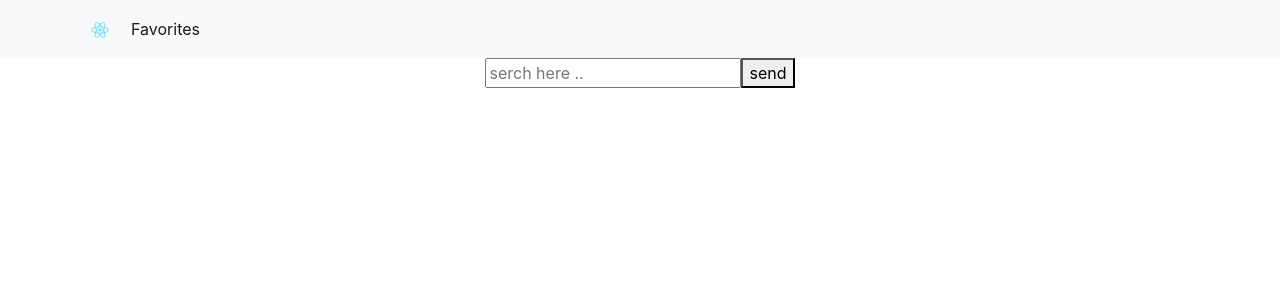
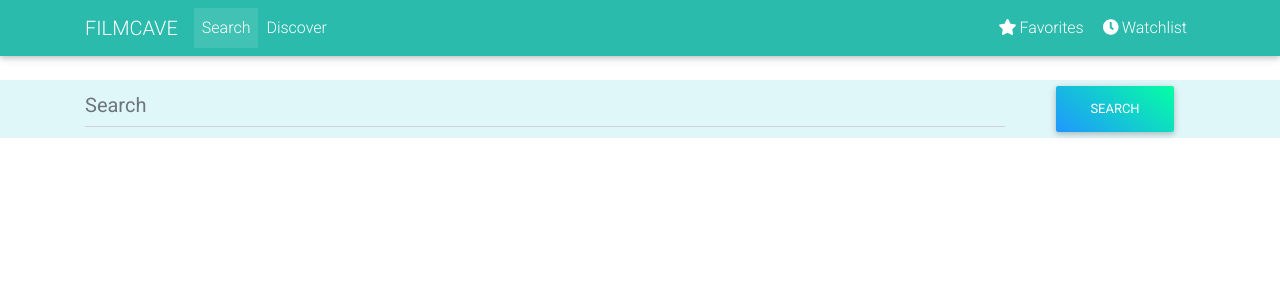
Before and after one commit to dragan777/filmcave, a React (Create React App) app: page / in a window 1280 px wide. Shown: the top 300 px of the page. Built offline with nearby package versions, Linux system fonts and the light colour scheme.

Commit message:
styling with md bootstrap

```diff
--- a/package.json
+++ b/package.json
@@ -8,6 +8,7 @@
     "@testing-library/user-event": "^7.2.1",
     "axios": "^0.19.2",
     "bootstrap": "^4.4.1",
+    "mdbreact": "^4.25.5",
     "react": "^16.13.1",
     "react-bootstrap": "^1.0.0",
     "react-cookies": "^0.1.1",
--- a/src/components/layout/Header.js
+++ b/src/components/layout/Header.js
@@ -6,19 +6,43 @@ import {
 } from "react-router-dom";
 const Header = (props) => {
     return (
-        <nav className="navbar navbar-light bg-light">
-            <div className="container">
-                <a className="navbar-brand" href="#">
-                    <img src={logo} width="30" height="30" alt=""/>
-                </a>
-                <ul className="navbar-nav mr-auto">
-                    <li className="nav-item active">
-                        <Link className="nav-link" to="/favorites">Favorites</Link>
+        <nav class="mb-1 navbar navbar-expand-lg navbar-dark default-color">
+            <div className='container'>
+            <a class="navbar-brand" href="#">FILMCAVE</a>
+            <button class="navbar-toggler" type="button" data-toggle="collapse" data-target="#navbarSupportedContent-333"
+                    aria-controls="navbarSupportedContent-333" aria-expanded="false" aria-label="Toggle navigation">
+                <span class="navbar-toggler-icon"></span>
+            </button>
+            <div class="collapse navbar-collapse" id="navbarSupportedContent-333">
+                <ul class="navbar-nav mr-auto">
+                    <li class="nav-item active">
+                        <Link class="nav-link" to="/">Search
+                            <span class="sr-only">(current)</span>
+                        </Link>
+                    </li>
+                    <li class="nav-item">
+                        <Link class="nav-link" to="/discover">Discover</Link>
+                    </li>
+                </ul>
+                <ul class="navbar-nav ml-auto nav-flex-icons">
+                    <li class="nav-item">
+                        <Link to="/favorites" className="nav-link waves-effect waves-light">
+                            <i className="fas fa-star"></i>
+                            Favorites
+                        </Link>
+                    </li>
+                    <li class="nav-item">
+                        <a class="nav-link waves-effect waves-light">
+                            <i className="fas fa-clock"></i>
+                            Watchlist
+                        </a>
                     </li>
                 </ul>
             </div>
+            </div>
         </nav>
     );
+
 };
 
 export default Header;
--- a/src/components/movies/Favorites.js
+++ b/src/components/movies/Favorites.js
@@ -8,11 +8,13 @@ const Favorites = () => {
 
     return (
 
-        <div>
+        <div className='container'>
+            <div className='row'>
 
             {favorites.map((favoriteMovie) => (
                 <MovieCard movie={favoriteMovie} key={favoriteMovie.id}/>
             ))}
+            </div>
         </div>
     );
 };
--- a/src/components/movies/MovieCard.js
+++ b/src/components/movies/MovieCard.js
@@ -35,23 +35,23 @@ const MovieCard = ({ movie }) => {
     },[favorite]);
 
     return (
-        <div className="col-3">
-        <div className="card">
-            <button onClick={onFavClick} className={favoriteList.includes(movie.id) ? "btn btn-danger" : "btn btn-success"}>Add to fav{favoriteList.length}</button>
-            <img src={`http://image.tmdb.org/t/p/w200//${movie.poster_path}`} className="card-img-top" alt={movie.title}/>
-            <div className="card-header">
-                {movie.title}
+        <div className='col-3 mb-3'>
+        <div className="card card-cascade wider">
+            <div className="view view-cascade overlay">
+                <img className="card-img-top" src={`http://image.tmdb.org/t/p/w200//${movie.backdrop_path}`} alt="Card image cap"/>
+                    <a href="#!">
+                        <div className="mask rgba-white-slight"></div>
+                    </a>
             </div>
-            <div className="card-body">
-                <blockquote className="blockquote mb-0">
-                    <p>Lorem ipsum dolor sit amet, consectetur adipiscing elit. Integer posuere erat a ante.</p>
-                    <footer className="blockquote-footer">Someone famous in <cite title="Source Title">Source
-                        Title</cite></footer>
-                </blockquote>
+            <div className="card-body card-body-cascade text-center pb-0">
+                <h4 className="card-title"><strong>{movie.title}</strong></h4>
+                {/*<p className="card-text">{movie.overview}</p>*/}
+                <i className={favoriteList.includes(movie.id) ? "fas fa-star" : "far fa-star"} onClick={onFavClick} ></i>
+
             </div>
         </div>
         </div>
-    );
+        );
 };
 
 
--- a/src/components/movies/MovieSearch.js
+++ b/src/components/movies/MovieSearch.js
@@ -5,65 +5,72 @@ import axios from 'axios';
 import MovieCard from "./MovieCard";
 
 
-
 const MovieSearch = (props) => {
     const API_KEY = process.env.REACT_APP_THEMOVIEDB_API_KEY;
     const SEARCH_ENDPOINT = process.env.REACT_APP_THEMOVIEDB_SEARCH_ENDPOINT;
-    const [data ,setData] = useState([]);
-    const [filtered ,setFilterd] = useState([]);
-    const [query , setQuery] = useState("");
-    const [tmpQuery , setTmpQuery] = useState("");
-    useEffect(()=>{
-        if(query){
-            const fetchData = async ()=> {
-                try{
+    const [data, setData] = useState([]);
+    const [filtered, setFilterd] = useState([]);
+    const [query, setQuery] = useState("");
+    const [tmpQuery, setTmpQuery] = useState("");
+    useEffect(() => {
+        if (query) {
+            const fetchData = async () => {
+                try {
                     const url = SEARCH_ENDPOINT + "?api_key=" + API_KEY + "&query=" + query;
                     const res = await axios.get(url);
                     setData(res.data.results);
                     //setFilterd(res.data.result);
-                }catch(err){
+                } catch (err) {
                     throw new Error(err);
                 }
             };
             fetchData();
         }
-    },[query]);
+    }, [query]);
 
     //console.log(data)
 
-    const onKeyDown =(e)=> {
-        if(e.keyCode === 13) {
+    const onKeyDown = (e) => {
+
+        if (e.keyCode === 13) {
             setQuery(e.target.value);
         }
     }
-    const onChange =(e)=> {
+    const onChange = (e) => {
         setTmpQuery(e.target.value);
     }
-    const submitSearch =(e)=> {
+    const submitSearch = (e) => {
+
         setQuery(tmpQuery);
     }
     return (
         <div>
-            <input
-                type="text"
-                placeholder="serch here .."
-                onKeyDown={onKeyDown}
-                value={tmpQuery}
-                onChange={onChange}
-            />
+            <div className='cyan lighten-5 text-center'>
+                <div className='container'>
 
-            <button
-                type="button"
-                value="Alert the text input"
-                onClick={submitSearch}
-            >send</button>
+                    <div className="md-form mr-auto">
+                        <div className="row">
+                            <div className='col-10'>
+                                <input className="form-control form-control-lg mr-sm-2 display-1" type="text" placeholder="Search"
+                                       aria-label="Search" onKeyDown={onKeyDown} value={tmpQuery} onChange={onChange}/>
+                            </div>
+                            <div className='col-2'>
+                                <button className="btn aqua-gradient btn-rounded" type="button"
+                                        onClick={submitSearch}>Search
+                                </button>
+                            </div>
+                        </div>
+                    </div>
+                </div>
+            </div>
+            <div className='container'>
             <div className='row'>
-            {data.map((movie,i)=> (
-
-                    <MovieCard movie={movie} key={i}/>
+                {data.map((movie, i) => (
+                        <MovieCard movie={movie} key={i}/>
+                    )
                 )
-            )
-            }
+                }
+            </div>
             </div>
         </div>
     )
--- a/src/index.js
+++ b/src/index.js
@@ -3,7 +3,9 @@ import ReactDOM from 'react-dom';
 import './index.css';
 import App from './App';
 import * as serviceWorker from './serviceWorker';
-import 'bootstrap/dist/css/bootstrap.min.css';
+import 'bootstrap-css-only/css/bootstrap.min.css';
+import 'mdbreact/dist/css/mdb.css';
+import '@fortawesome/fontawesome-free/css/all.min.css';
 ReactDOM.render(
   <React.StrictMode>
     <App />
```
Also changed, not shown: 1 other file (tests, documents, lock files or other folders).
